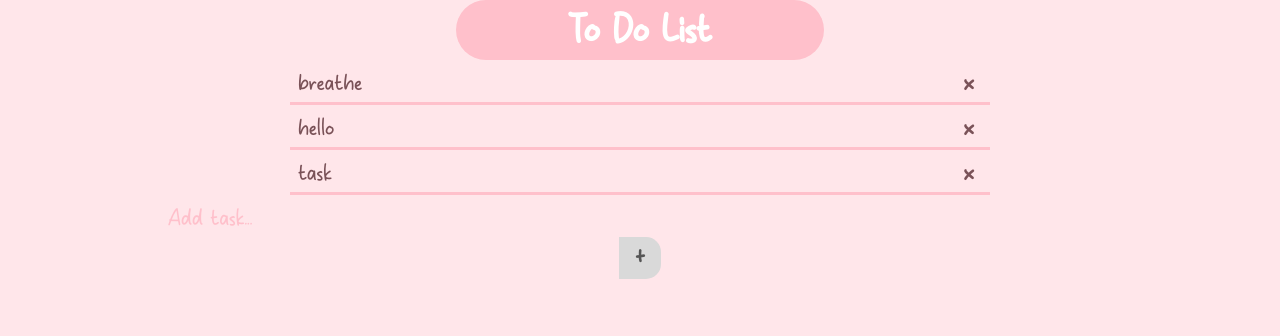
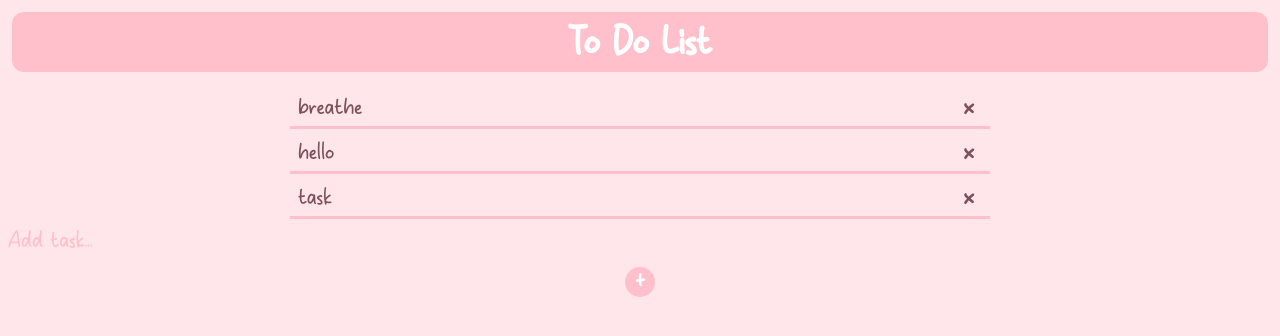
Before and after one commit to dictedicte/todolist, a plain HTML site: page index.html in a window 1280 px wide. Drawn offline with Linux system fonts and the light colour scheme.

Commit message:
Update style.css

```diff
--- a/style.css
+++ b/style.css
@@ -1,4 +1,3 @@
-/* Include the padding and border in an element's total width and height */
 * {
   box-sizing: border-box;
   color: hsl(350, 20%, 40%);
@@ -20,21 +19,25 @@ body{
   src: url(Hello\ Sister.otf);
 }
 
+h1{
+  width: calc(100% - 24px);
+  position: relative;
+  top: 0;
+  left: 0;
+  margin: 12px;
+}
 #header{
   background-color: transparent;
   border: 0;
   height: 60px;
   width: 100%;
-  position: relative;
-  top: 0;
-  left: 0;
   text-align: center;
   font-size: 42px;
   font-weight: 800;
   outline: 0;
   color: white;
   background-color: pink;
-  border-radius: 30px;
+  border-radius: 12px;
 }
 #header::placeholder{
   color: white;
@@ -172,45 +175,56 @@ ul li.checked::after {
 
 
 
+.addtask{
+
+  position: relative;
+  font-size: 24px;
+  font-weight: 500;
+  width: 75%;
+  animation-name: popup;
+  animation-duration: 0.6s;
+  transform-origin: start;
+  display: flex;
+  flex-direction: row;
+}
+
 #myInput {
   margin: 0;
   border: none;
   border-radius: 0;
-  width: 75%;
-  float: left;
+  width: 100%;
   height: 30px;
   margin: 6px 0;
   background-color: transparent;
-  position: relative;
-  padding: 8px;
-  padding-bottom: 4px;
+  outline: none;
+  border-radius: 24px;
   font-size: 24px;
   font-weight: 500;
-  outline: none;
-  border-radius: 24px;
+  padding: 8px;
+  color: pink
 }
 #myInput::placeholder {
   color: pink
 }
 #myInput:focus {
- background-image: linear-gradient( to right, transparent 12px,white,transparent);
- background-color: white;
 }
 
 .addBtn {
-  width: 42px;
-  background: #d9d9d9;
-  color: #555;
+  background: pink;
+  color: white;
   float: left;
   text-align: center;
   font-size: 24px;
   cursor: pointer;
   transition: 0.3s;
-  border-radius: 0 15px 15px 0;
-    height: 42px;
-    line-height: 42px;
-    font-weight: 800;
-
+  border-radius: 50%;
+  top: 6px;
+  width: 30px;
+  height: 30px;
+  line-height: 30px;
+  font-weight: 800;
+  position: relative;
+  left: 0;
 }
 
 .addBtn:hover {
```
